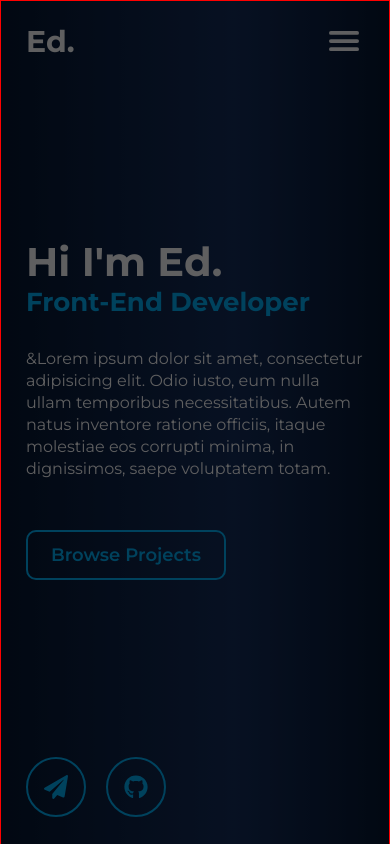
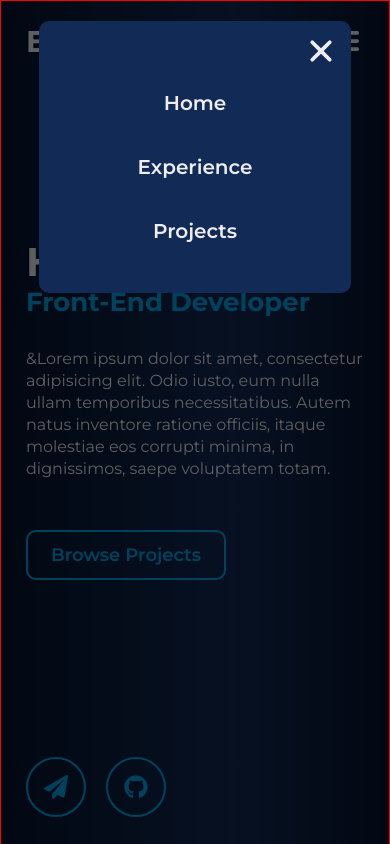
Before and after one commit to EdwinSch/online-portfolio-2024, a React (Vite) app: page / in a window 390 px wide. Both pictures are taken after a click on the button "open nav". Shown: the top 844 px of the page. Built offline with nearby package versions, Linux system fonts and the light colour scheme.

Commit message:
mobile-nav + styles

```diff
--- /dev/null
+++ b/src/components/MobileNav/MobileNav.jsx
@@ -0,0 +1,39 @@
+import { IoClose } from "react-icons/io5";
+
+const MobileNav = ({ setIsNavOpen }) => {
+  return (
+    <nav className="mobile-nav">
+      <div className="btn-holder">
+        <button
+          onClick={() => setIsNavOpen(false)}
+          className="close-btn"
+          type="button"
+          aria-label="close nav"
+        >
+          <IoClose />
+        </button>
+      </div>
+
+      <div className="links-wrapper">
+        <a href="#landing" className="link" onClick={() => setIsNavOpen(false)}>
+          home
+        </a>
+        <a
+          href="#experience"
+          className="link"
+          onClick={() => setIsNavOpen(false)}
+        >
+          experience
+        </a>
+        <a
+          href="#projects"
+          className="link"
+          onClick={() => setIsNavOpen(false)}
+        >
+          projects
+        </a>
+      </div>
+    </nav>
+  );
+};
+export default MobileNav;
--- /dev/null
+++ b/src/components/MobileNav/mobile-nav-style.css
@@ -0,0 +1,48 @@
+.mobile-nav {
+  margin-top: 20px;
+  padding: 10px;
+  width: 80vw;
+  height: fit-content;
+  background-color: var(--glossBlue);
+  border-radius: 10px;
+  animation-name: pop;
+  animation-duration: 300ms;
+  animation-timing-function: ease-out;
+
+  .btn-holder {
+    display: flex;
+    justify-content: flex-end;
+  }
+
+  .links-wrapper {
+    margin-top: 20px;
+
+    .link {
+      text-align: center;
+      margin-bottom: 40px;
+      display: block;
+      color: var(--text);
+      font-size: 20px;
+      font-weight: 600;
+      transition: 250ms ease;
+      text-transform: capitalize;
+      cursor: pointer;
+
+      &:hover,
+      &:active {
+        color: var(--accentBlue);
+      }
+    }
+  }
+}
+
+@keyframes pop {
+  from {
+    transform: scale(0.5);
+    opacity: 0;
+  }
+  to {
+    transform: scale(1);
+    opacity: 1;
+  }
+}
--- a/src/components/Navigation/Navigation.jsx
+++ b/src/components/Navigation/Navigation.jsx
@@ -1,6 +1,6 @@
 const Navigation = () => {
   return (
-    <nav className="links-container">
+    <nav className="desktop-nav">
       <a href="#landing" className="link">
         home
       </a>
@@ -10,9 +10,6 @@ const Navigation = () => {
       <a href="#projects" className="link">
         projects
       </a>
-      {/* <a href="#contact" className="link">
-        contact
-      </a> */}
     </nav>
   );
 };
--- a/src/components/Navigation/navigation-style.css
+++ b/src/components/Navigation/navigation-style.css
@@ -1,4 +1,4 @@
-nav {
+.desktop-nav {
   display: flex;
   gap: 25px;
 
--- a/src/pages/HomePage.jsx
+++ b/src/pages/HomePage.jsx
@@ -1,9 +1,10 @@
 import Navigation from "../components/Navigation/Navigation";
+import MobileNav from "../components/MobileNav/MobileNav";
 import About from "../components/About/About";
 import ContactLinks from "../components/ContactLinks/ContactLinks";
 import Experience from "../components/Experience/Experience";
 import Projects from "../components/Projects/Projects";
-import { IoMenu, IoClose } from "react-icons/io5";
+import { IoMenu } from "react-icons/io5";
 import { useState } from "react";
 
 const HomePage = () => {
@@ -11,13 +12,21 @@ const HomePage = () => {
 
   return (
     <main>
-      {isNavOpen && <div className="overlay"></div>}
+      {isNavOpen && (
+        <div className="overlay">
+          <MobileNav setIsNavOpen={setIsNavOpen} />
+        </div>
+      )}
       <div id="landing">
         {/* Header */}
         <header>
           <h1>Ed.</h1>
           <Navigation />
-          <button className="nav-btn" onClick={() => setIsNavOpen(true)}>
+          <button
+            className="nav-btn"
+            onClick={() => setIsNavOpen(true)}
+            aria-label="open nav"
+          >
             <IoMenu />
           </button>
         </header>
--- a/src/styles/components-styles.css
+++ b/src/styles/components-styles.css
@@ -1,4 +1,5 @@
 @import url(../components/Navigation/navigation-style.css);
+@import url(../components/MobileNav/mobile-nav-style.css);
 @import url(../components/About/about-style.css);
 @import url(../components/ContactLinks/contact-links-style.css);
 @import url(../components/Experience/experience-style.css);
--- a/src/styles/global-styles.css
+++ b/src/styles/global-styles.css
@@ -66,6 +66,12 @@ body {
   height: 100%;
   z-index: 2;
   background-color: rgba(0, 0, 0, 0.6);
+  display: flex;
+  justify-content: center;
+
+  @media screen and (min-width: 600px) {
+    display: none;
+  }
 }
 
 #landing {
@@ -92,6 +98,18 @@ header {
 
 .nav-btn {
   display: none;
+  font-size: 40px;
+  color: var(--text);
+  background: transparent;
+  border: none;
+
+  @media screen and (max-width: 600px) {
+    display: grid;
+    place-items: center;
+  }
+}
+
+.close-btn {
   font-size: 40px;
   color: var(--text);
   background: transparent;
```
